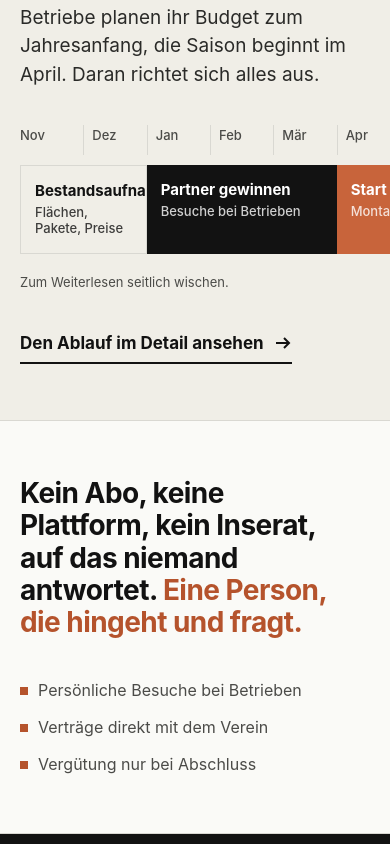
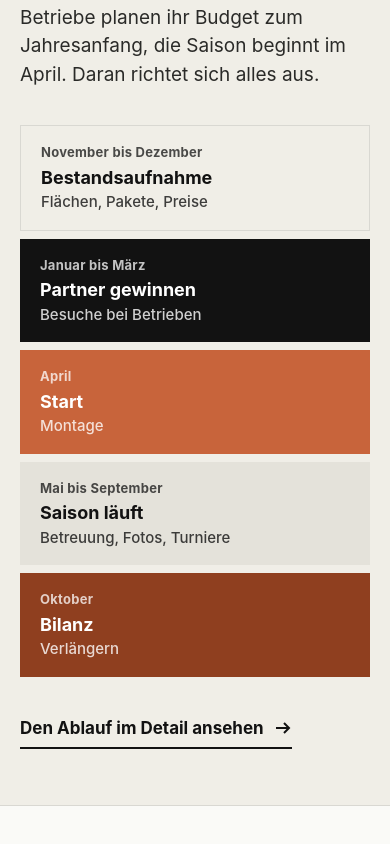
Before and after one commit to thyssenvekst/Platzpartner, a plain HTML site: page index.html in a window 390 px wide. Shown: the part 3700-4544 px from the top of the page. Drawn offline with Linux system fonts and the light colour scheme; a web font is replaced by a local one.

Commit message:
Add files via upload

```diff
--- a/index.html
+++ b/index.html
@@ -29,7 +29,6 @@
       <a href="vereine.html">Für Vereine</a>
       <a href="betriebe.html">Für Betriebe</a>
       <a href="ablauf.html">Ablauf</a>
-      <a href="ueber.html">Über mich</a>
       <a href="kontakt.html" class="cta">Gespräch anfragen</a>
     </nav>
   </div>
@@ -144,14 +143,14 @@
     <div class="yearbox">
   <div class="year" role="img" aria-label="Jahresablauf: November und Dezember Bestandsaufnahme, Januar bis März Partner gewinnen, April Saisonstart, Mai bis September Betreuung während der Saison, Oktober Rückblick und Verlängerung.">
     <div class="m">Nov</div><div class="m">Dez</div><div class="m">Jan</div><div class="m">Feb</div><div class="m">Mär</div><div class="m">Apr</div><div class="m">Mai</div><div class="m">Jun</div><div class="m">Jul</div><div class="m">Aug</div><div class="m">Sep</div><div class="m">Okt</div>
-    <div class="ph ph1" style="--d:0s">Bestandsaufnahme<small>Flächen, Pakete, Preise</small></div>
-    <div class="ph ph2" style="--d:.15s">Partner gewinnen<small>Besuche bei Betrieben</small></div>
-    <div class="ph ph3" style="--d:.3s">Start<small>Montage</small></div>
-    <div class="ph ph4" style="--d:.45s">Saison läuft<small>Betreuung, Fotos, Turniere</small></div>
-    <div class="ph ph5" style="--d:.6s">Bilanz<small>Verlängern</small></div>
+    <div class="ph ph1" style="--d:0s"><span class="when">November bis Dezember</span>Bestandsaufnahme<small>Flächen, Pakete, Preise</small></div>
+    <div class="ph ph2" style="--d:.15s"><span class="when">Januar bis März</span>Partner gewinnen<small>Besuche bei Betrieben</small></div>
+    <div class="ph ph3" style="--d:.3s"><span class="when">April</span>Start<small>Montage</small></div>
+    <div class="ph ph4" style="--d:.45s"><span class="when">Mai bis September</span>Saison läuft<small>Betreuung, Fotos, Turniere</small></div>
+    <div class="ph ph5" style="--d:.6s"><span class="when">Oktober</span>Bilanz<small>Verlängern</small></div>
   </div>
 </div>
-<p class="scroll-hint">Zum Weiterlesen seitlich wischen.</p>
+
     <p class="reveal" style="margin-top:32px"><a class="arrow" href="ablauf.html">Den Ablauf im Detail ansehen <svg viewBox="0 0 18 18" fill="none" stroke="currentColor" stroke-width="2" aria-hidden="true"><path d="M2 9h13M10 4l5 5-5 5"/></svg></a></p>
   </div>
 </section>
@@ -191,7 +190,7 @@
       </div>
       <div>
         <h3>Platzpartner</h3>
-        <ul><li><a href="ueber.html">Über mich</a></li><li><a href="kontakt.html">Kontakt</a></li></ul>
+        <ul><li><a href="kontakt.html">Kontakt</a></li><li><a href="impressum.html">Impressum</a></li></ul>
       </div>
       <div>
         <h3>Kontakt</h3>
--- a/style.css
+++ b/style.css
@@ -139,8 +139,15 @@ html.js .draw.in path,html.js .draw.in line,html.js .draw.in rect.ln{stroke-dash
 html.js .year .ph{transform:scaleX(0);transition:transform .9s var(--ease);transition-delay:var(--d,0s)}
 html.js .year.in .ph{transform:none}
 @media (prefers-reduced-motion:reduce){html.js .year .ph{transform:none;transition:none}}
-.scroll-hint{display:none;font-size:13px;color:var(--ink-2);margin-top:10px}
-@media (max-width:820px){.scroll-hint{display:block}}
+.year .when{display:none}
+@media (max-width:820px){
+  .yearbox{overflow:visible;margin:0;padding:0}
+  .year{min-width:0;grid-template-columns:1fr;row-gap:8px}
+  .year .m{display:none}
+  .year .ph{grid-column:1 / -1;padding:18px 20px;font-size:18px;transform-origin:left center}
+  .year .ph small{font-size:15px;margin-top:4px}
+  .year .when{display:block;font-size:13px;font-weight:700;letter-spacing:.02em;opacity:.75;margin-bottom:6px}
+}
 
 /* Datenblatt */
 .sheet{width:100%;border-collapse:collapse;font-size:17px}
```
Also changed, not shown: ablauf.html (+7 -8 lines), betriebe.html (+1 -2 lines), datenschutz.html (+1 -2 lines), impressum.html (+1 -2 lines), kontakt.html (+1 -2 lines), vereine.html (+1 -2 lines).
